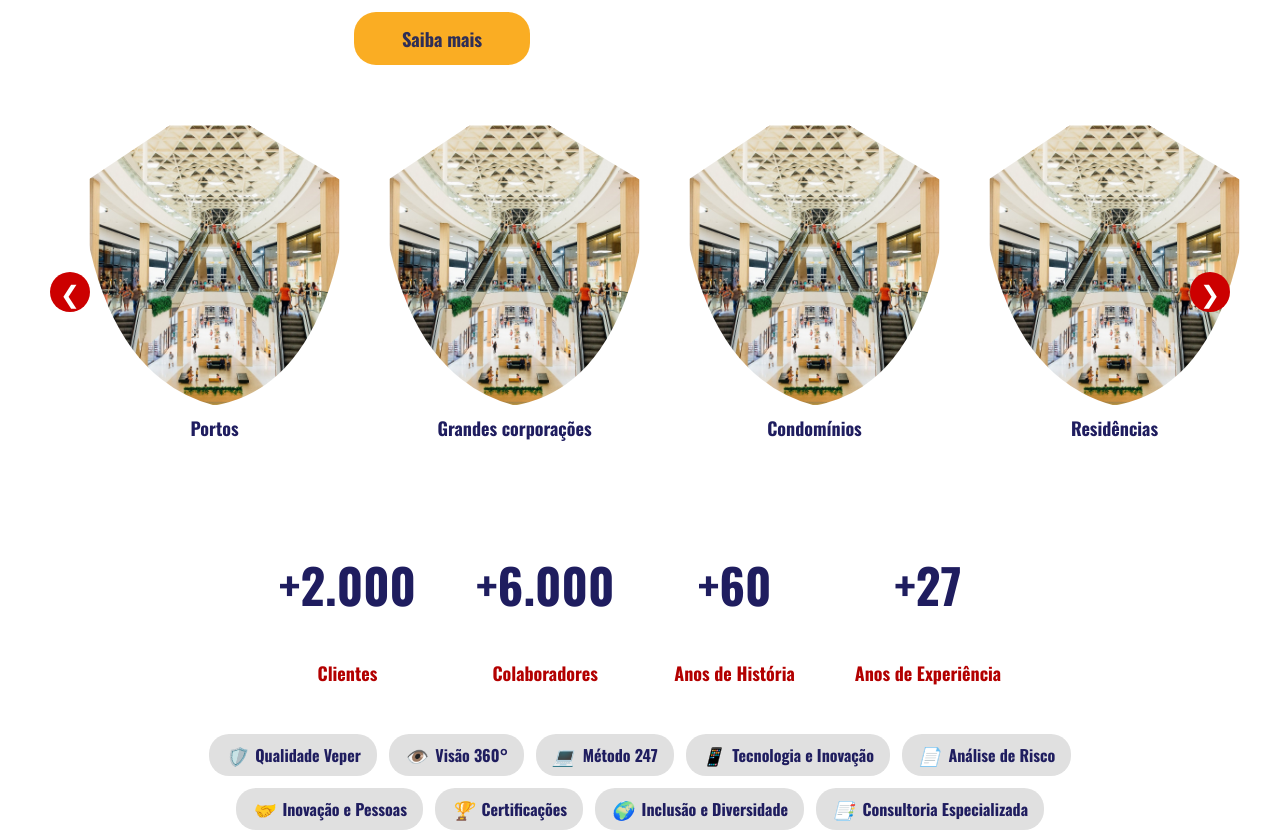
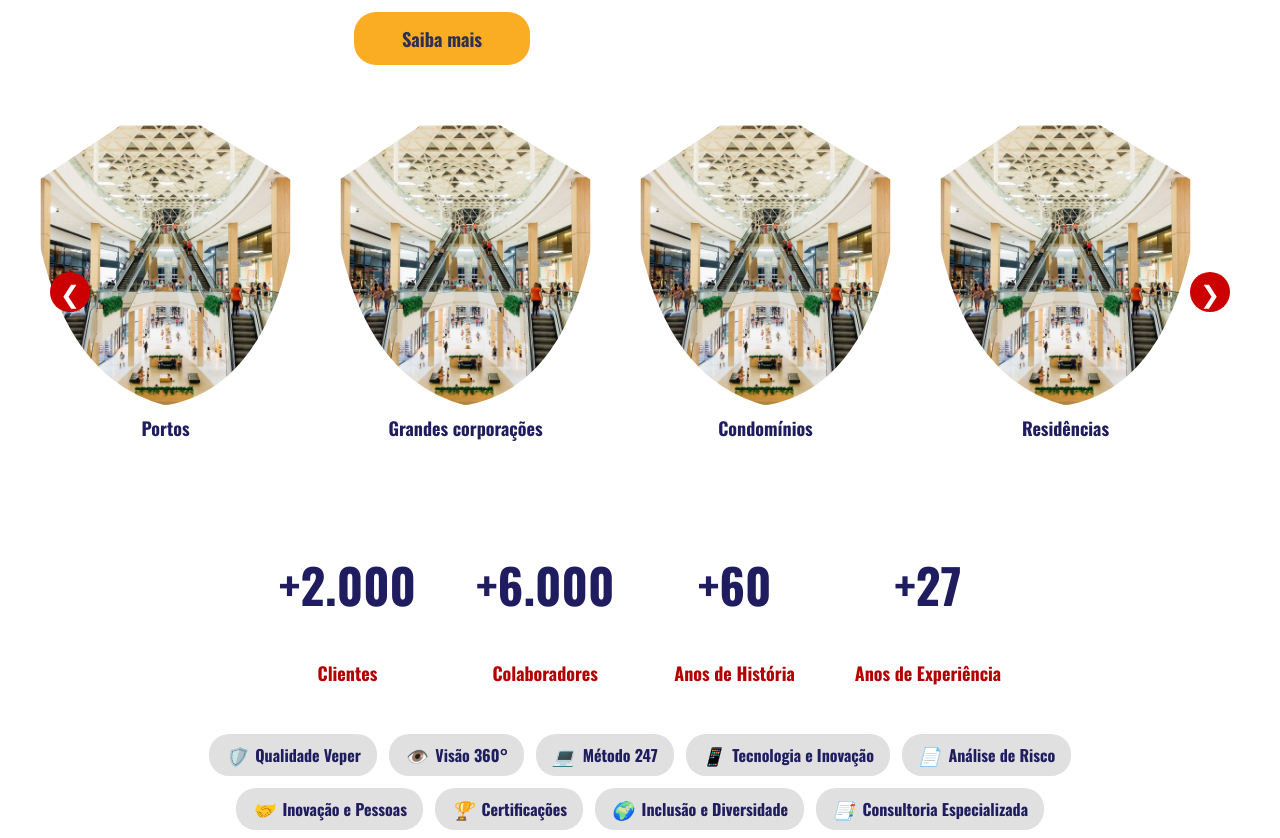
Before and after one commit to GiancarloJr/fortbrassnovo, an Angular app in the folder fortbrass/: page /home in a window 1280 px wide. Shown: the part 1420-2258 px from the top of the page. Built offline with nearby package versions, Linux system fonts and the light colour scheme.

Commit message:
novo carrosel metodos

```diff
--- a/fortbrass/src/app/carousel/carousel.component.ts
+++ b/fortbrass/src/app/carousel/carousel.component.ts
@@ -31,8 +31,8 @@ export class CarouselComponent implements OnInit, OnDestroy {
     { image: 'assets/shopping.jpg', title: 'Hospitais' }
   ];
 
-  visibleItems = [...this.items]; // começa com todos
-  currentIndex = 0;
+  visibleItems: CarouselItem[] = [];
+  currentIndex = 6;
   autoSlideInterval: any;
   transitionStyle = 'transform 0.5s ease-in-out';
   autoSlideDelay = 5000;
@@ -58,6 +58,8 @@ export class CarouselComponent implements OnInit, OnDestroy {
 
 
   ngOnInit() {
+    // Cria carrossel infinito duplicando lista
+    this.visibleItems = [...this.items, ...this.items, ...this.items];
     this.startAutoSlide();
   }
 
@@ -65,47 +67,46 @@ export class CarouselComponent implements OnInit, OnDestroy {
     clearInterval(this.autoSlideInterval);
   }
 
+
+
   get transformStyle() {
-    return `translateX(-${this.currentIndex * (100 / 4)}%)`; // 4 itens por vez
+    return `translateX(-${this.currentIndex * (100 / 4)}%)`; // 4 itens visíveis
   }
 
   moveRight() {
     this.resetAutoSlide();
-    this.transitionStyle = 'transform 0.5s ease-in-out';
     this.currentIndex++;
-
-    setTimeout(() => {
-      if (this.currentIndex > 0) {
-        this.transitionStyle = 'none';
-        const first = this.visibleItems.shift();
-        if (first) this.visibleItems.push(first);
-        this.currentIndex = 0;
-      }
-    }, 500);
+    this.checkIndex();
   }
 
   moveLeft() {
     this.resetAutoSlide();
-    this.transitionStyle = 'transform 0.5s ease-in-out';
     this.currentIndex--;
+    this.checkIndex();
+  }
 
+  checkIndex() {
+    // Chegou no final, volta pro meio sem animação
     setTimeout(() => {
-      if (this.currentIndex < 0) {
+      if (this.currentIndex >= this.items.length * 2) {
         this.transitionStyle = 'none';
-        const last = this.visibleItems.pop();
-        if (last) this.visibleItems.unshift(last);
-        this.currentIndex = 0;
+        this.currentIndex = this.items.length;
       }
+      if (this.currentIndex <= this.items.length - 4) {
+        this.transitionStyle = 'none';
+        this.currentIndex = this.items.length;
+      }
+      // Reativa animação depois do ajuste
+      setTimeout(() => this.transitionStyle = 'transform 0.5s ease-in-out', 50);
     }, 500);
   }
 
-
   startAutoSlide() {
-    this.autoSlideInterval = setInterval(() => this.moveLeft(), this.autoSlideDelay);
+    this.autoSlideInterval = setInterval(() => this.moveRight(), this.autoSlideDelay);
   }
 
   resetAutoSlide() {
     clearInterval(this.autoSlideInterval);
-    this.startAutoSlide(); // reinicia com 5s
+    this.startAutoSlide();
   }
 }
```
